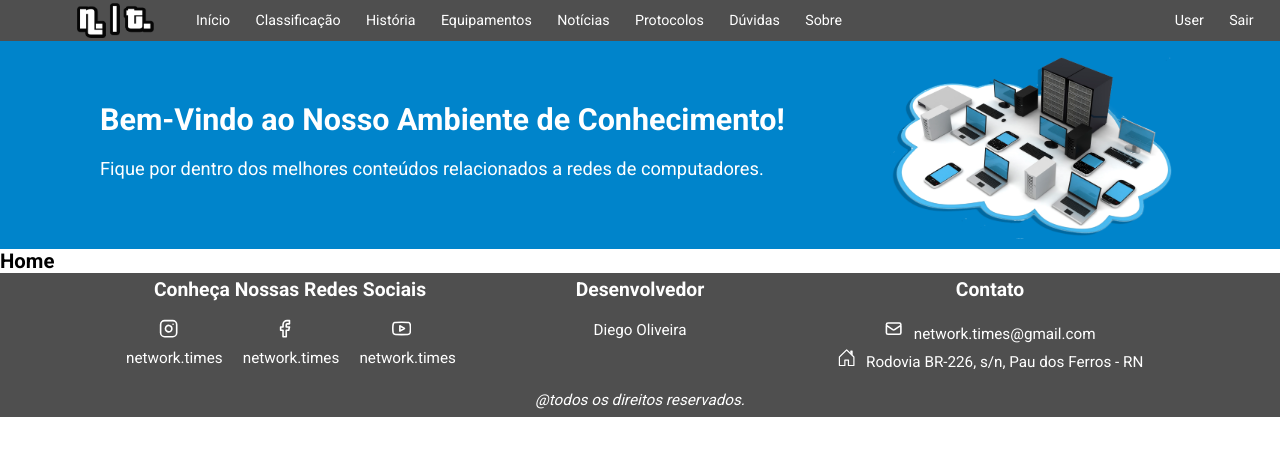
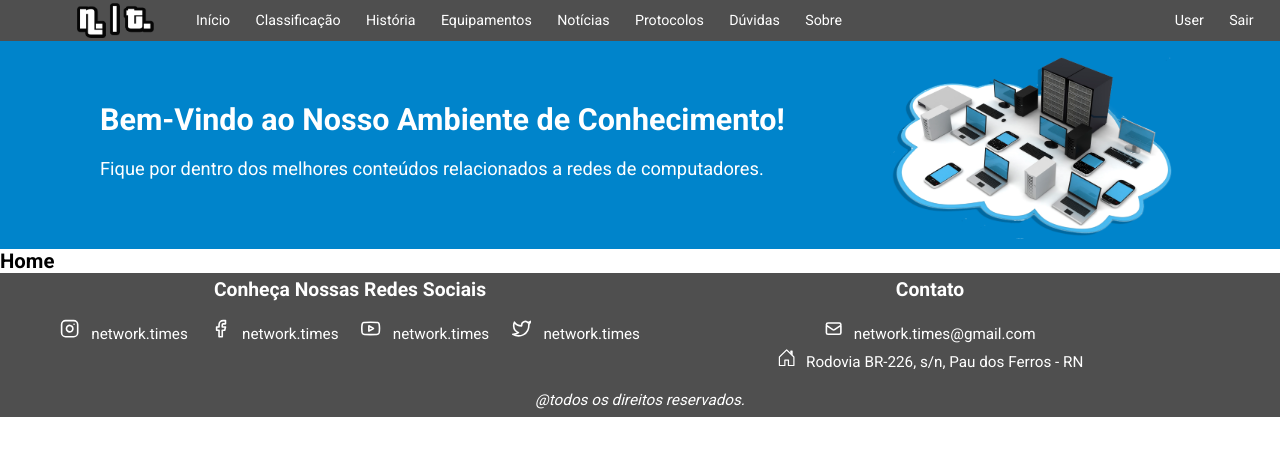
Before and after one commit to DiegoOlive/redes, a React (Create React App) app: page / in a window 1280 px wide. Shown: the top 456 px of the page. Built offline with nearby package versions, Linux system fonts and the light colour scheme.

Commit message:
terminei os ajustes no rodape

```diff
--- a/src/components/footer/content/index.tsx
+++ b/src/components/footer/content/index.tsx
@@ -1,7 +1,7 @@
 import React from 'react';
 import styled from 'styled-components';
 import {FiInstagram} from 'react-icons/fi';
-import {FiFacebook, FiYoutube} from 'react-icons/fi';
+import {FiFacebook, FiYoutube, FiTwitter} from 'react-icons/fi';
 import {BsHouseDoor} from 'react-icons/bs';
 import {HiOutlineMail} from 'react-icons/hi';
 
@@ -18,12 +18,12 @@ const Content = styled.section`
     flex-direction: column;
     align-items: center;
 
+
     ${FooterData}{
         border-bottom: 1px solid var(--branco);
     }
 
     @media (min-width: 768px){
-
         ${FooterData}{
             border: none;
         }
@@ -45,7 +45,7 @@ const Title =styled.h1`
 const Lista = styled.ul`
     list-style: none;
     font-size: 1.5em;
-    width: 350px;
+    width: 580px;
 
     li {
         line-height: 1.5;
@@ -121,19 +121,15 @@ export default function FooterContent(){
                             </Icon>
                             <Link href="https://www.youtube.com/">network.times</Link>
                         </li>
+                        <li>
+                            <Icon>
+                                <FiTwitter/>
+                            </Icon>
+                            <Link href="https://www.twiter.com/">network.times</Link>
+                        </li>
                         </SocialNetwork>
                     </Lista>
                 </FooterData>
-
-                <FooterData>
-                    <Title>
-                       Desenvolvedor
-                    </Title>
-                    <Lista>
-                        <li>Diego Oliveira</li>
-                    </Lista>
-                </FooterData>
-
                 <FooterData>
                     <Title>
                         Contato
```
